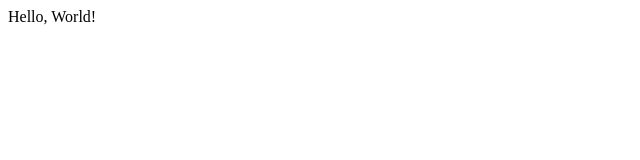
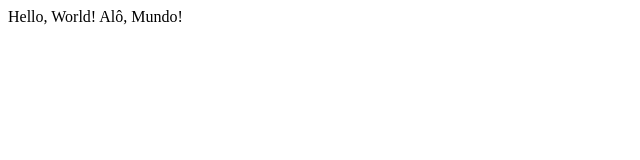
Before and after one commit to TacitorsX/GameWeb, a plain HTML site: page index.html in a window 1280 px wide. Shown: the whole page, without its empty margins (0-640 px from the left). Drawn offline with Linux system fonts and the light colour scheme.

Commit message:
Testando Commit com o git
Adicionando uma frase para testar o git.

```diff
--- a/index.html
+++ b/index.html
@@ -7,5 +7,6 @@
 </head>
 <body>
     Hello, World!
+    Alô, Mundo!
 </body>
 </html>
```
